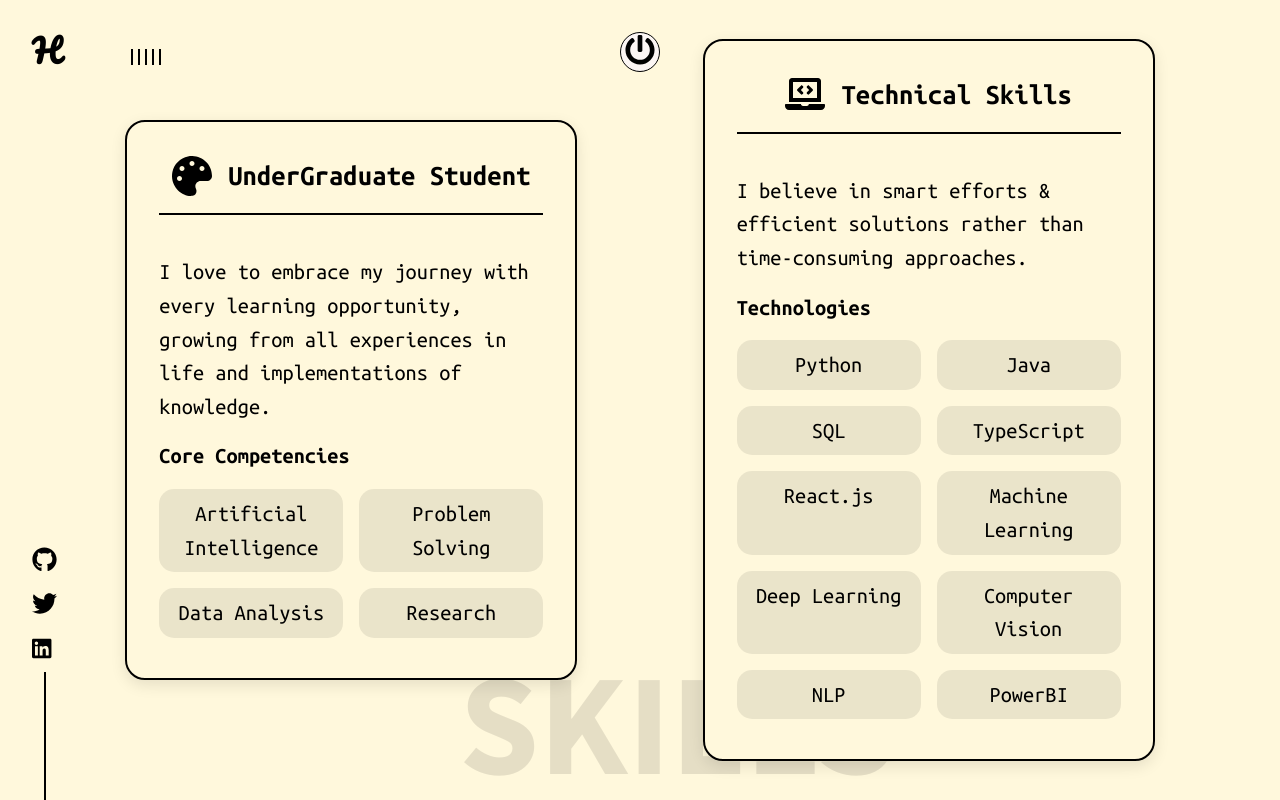
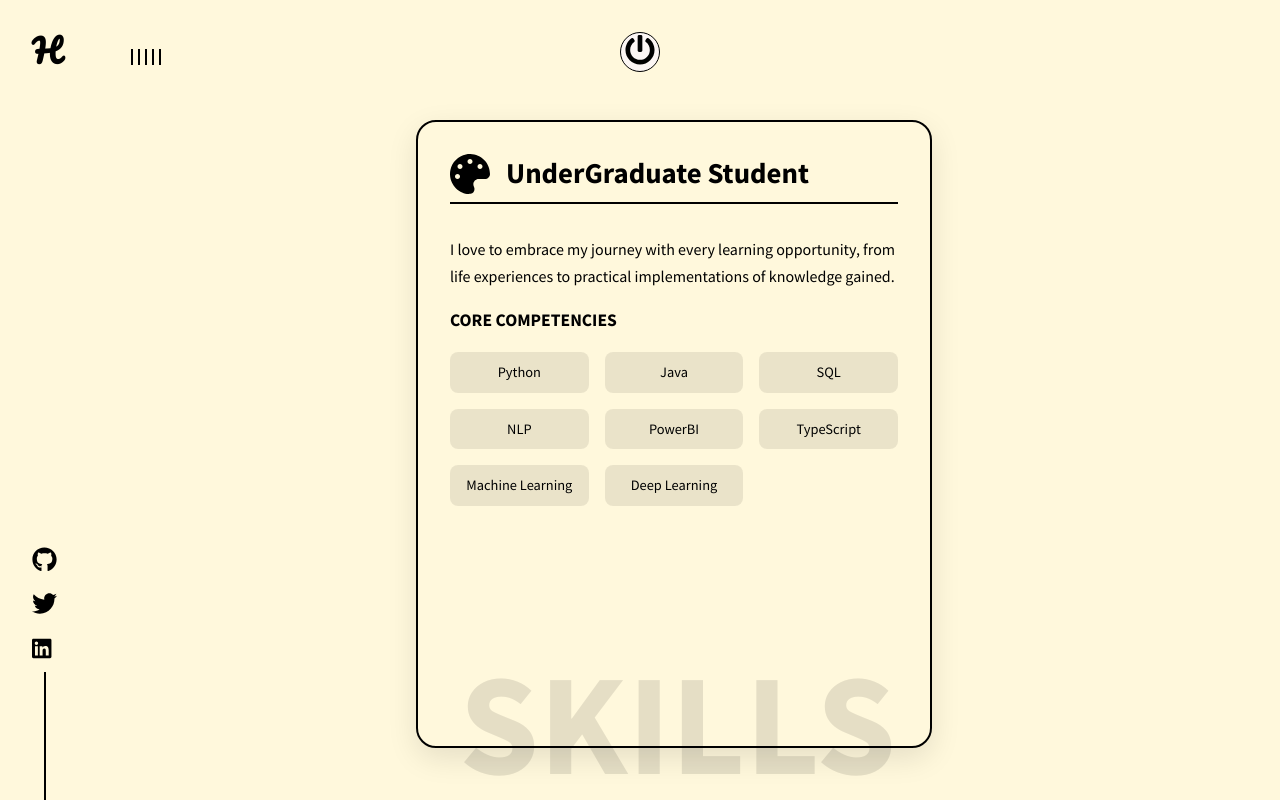
Before and after one commit to Hotragn/Hotragn_portfolio.com, a React (Create React App) app: page /skills in a window 1280 px wide. Built offline with nearby package versions, Linux system fonts and the light colour scheme.

Commit message:
Update MySkillsPage.js
Trail 2

```diff
--- a/src/components/MySkillsPage.js
+++ b/src/components/MySkillsPage.js
@@ -143,7 +143,7 @@
 
 
 import React from 'react';
-import styled, { ThemeProvider, keyframes } from 'styled-components';
+import styled, { ThemeProvider } from 'styled-components';
 import { lightTheme } from './Themes';
 import { Design, Develope } from './AllSvgs';
 import LogoComponent from '../subComponents/LogoComponent';
@@ -152,112 +152,110 @@ import PowerButton from '../subComponents/PowerButton';
 import ParticleComponent from '../subComponents/ParticleComponent';
 import BigTitle from '../subComponents/BigTitlte';
 
-const fadeIn = keyframes`
-  from { opacity: 0; transform: translateY(20px); }
-  to { opacity: 1; transform: translateY(0); }
-`;
-
 const Box = styled.div`
   background-color: ${props => props.theme.body};
   width: 100vw;
   height: 100vh;
   position: relative;
   display: flex;
-  justify-content: space-evenly;
+  justify-content: center;
   align-items: center;
-  overflow: hidden;
+`;
+
+const Container = styled.div`
+  position: relative;
+  width: 35vw;
+  height: 70vh;
+  perspective: 1000px;
 `;
 
 const Main = styled.div`
+  position: absolute;
+  width: 100%;
+  height: 100%;
+  border-radius: 20px;
+  padding: 2rem;
+  background-color: ${props => props.theme.body};
   border: 2px solid ${props => props.theme.text};
-  color: ${props => props.theme.text};
-  background-color: ${props => props.theme.body};
-  padding: 2rem;
-  width: 30vw;
-  height: auto;
-  min-height: 60vh;
-  z-index: 3;
-  line-height: 1.5;
+  box-shadow: 0 10px 30px rgba(0,0,0,0.1);
+  transition: all 0.6s cubic-bezier(0.23, 1, 0.32, 1);
+  backface-visibility: hidden;
+  transform-style: preserve-3d;
   cursor: pointer;
-  border-radius: 20px;
-  box-shadow: 0 5px 15px rgba(0,0,0,0.1);
-  backdrop-filter: blur(5px);
-  animation: ${fadeIn} 0.5s ease forwards;
-  transition: all 0.3s ease;
 
-  font-family: 'Ubuntu Mono', monospace;
-  display: flex;
-  flex-direction: column;
-  justify-content: space-between;
+  &:first-child {
+    transform: ${props => props.flipped ? 'rotateY(180deg)' : 'rotateY(0)'};
+    z-index: ${props => props.flipped ? 0 : 1};
+  }
+
+  &:last-child {
+    transform: ${props => props.flipped ? 'rotateY(0)' : 'rotateY(-180deg)'};
+    z-index: ${props => props.flipped ? 1 : 0};
+  }
 
   &:hover {
-    color: ${props => props.theme.body};
-    background-color: ${props => props.theme.text};
-    transform: translateY(-5px);
-    box-shadow: 0 10px 25px rgba(0,0,0,0.2);
+    transform: translateY(-10px);
+    box-shadow: 0 20px 40px rgba(0,0,0,0.2);
   }
 `;
 
 const Title = styled.h2`
   display: flex;
-  justify-content: center;
   align-items: center;
   font-size: calc(1em + 1vw);
   margin-bottom: 2rem;
-  padding-bottom: 1rem;
+  padding-bottom: 0.5rem;
   border-bottom: 2px solid ${props => props.theme.text};
 
-  ${Main}:hover & {
-    border-bottom-color: ${props => props.theme.body};
-    & > * {
-      fill: ${props => props.theme.body};
-    }
-  }
-
-  & > *:first-child {
+  svg {
     margin-right: 1rem;
+    transition: all 0.3s ease;
   }
 `;
 
 const Description = styled.div`
+  font-size: calc(0.6em + 0.5vw);
+  margin: 1rem 0;
+  line-height: 1.7;
+
+  strong {
+    display: block;
+    margin: 1rem 0;
+    font-size: 1.1em;
+    text-transform: uppercase;
     color: ${props => props.theme.text};
-  font-size: calc(0.6em + 1vw);
-  padding: 0.5rem 0;
-
-  ${Main}:hover & {
-    color: ${props => props.theme.body};
   }
 `;
 
 const SkillsList = styled.div`
   display: grid;
-  grid-template-columns: repeat(2, 1fr);
+  grid-template-columns: repeat(3, 1fr);
   gap: 1rem;
   margin-top: 1rem;
 `;
 
-const SkillItem = styled.div`
-  background: ${props => `${props.theme.text}15`};
-  padding: 0.5rem 1rem;
-  border-radius: 15px;
+const Skill = styled.div`
+  background: ${props => props.theme.text}15;
+  padding: 0.5rem;
+  border-radius: 8px;
   text-align: center;
+  font-size: 0.9em;
   transition: all 0.3s ease;
 
-  ${Main}:hover & {
-    background: ${props => `${props.theme.body}15`};
-    color: ${props => props.theme.body};
-  }
-
   &:hover {
-    transform: scale(1.05);
+    background: ${props => props.theme.text}30;
+    transform: translateY(-2px);
   }
 `;
 
 const MySkillsPage = () => {
-    const technicalSkills = [
-        "Python", "Java", "SQL", "TypeScript",
-        "React.js", "Machine Learning", "Deep Learning",
-        "Computer Vision", "NLP", "PowerBI"
+    const [isFlipped, setIsFlipped] = React.useState(false);
+
+    const skills = [
+        'Python', 'Java', 'SQL', 'NLP', 'PowerBI', 'TypeScript',
+        'Machine Learning', 'Deep Learning', 'React.JS',
+        'Computer Vision', 'HTML/CSS', 'Kotlin', 'JavaScript',
+        'Project Management', 'Problem Solving', 'AI'
     ];
 
     return (
@@ -268,43 +266,44 @@ const MySkillsPage = () => {
                 <PowerButton />
                 <ParticleComponent theme='light' />
 
-                <Main>
+                <Container onClick={() => setIsFlipped(!isFlipped)}>
+                    <Main flipped={isFlipped}>
                         <Title>
                             <Design width={40} height={40} />
                             UnderGraduate Student
                         </Title>
                         <Description>
                             I love to embrace my journey with every learning opportunity,
-                        growing from all experiences in life and implementations of knowledge.
+                            from life experiences to practical implementations of knowledge gained.
                         </Description>
                         <Description>
                             <strong>Core Competencies</strong>
                             <SkillsList>
-                            <SkillItem>Artificial Intelligence</SkillItem>
-                            <SkillItem>Problem Solving</SkillItem>
-                            <SkillItem>Data Analysis</SkillItem>
-                            <SkillItem>Research</SkillItem>
+                                {skills.slice(0, 8).map((skill, index) => (
+                                    <Skill key={index}>{skill}</Skill>
+                                ))}
                             </SkillsList>
                         </Description>
                     </Main>
 
-                <Main>
+                    <Main flipped={isFlipped}>
                         <Title>
                             <Develope width={40} height={40} />
-                        Technical Skills
+                            Artificial Intelligence
                         </Title>
                         <Description>
                             I believe in smart efforts & efficient solutions rather than time-consuming approaches.
                         </Description>
                         <Description>
-                        <strong>Technologies</strong>
+                            <strong>Technical Expertise</strong>
                             <SkillsList>
-                            {technicalSkills.map((skill, index) => (
-                                <SkillItem key={index}>{skill}</SkillItem>
+                                {skills.slice(8).map((skill, index) => (
+                                    <Skill key={index}>{skill}</Skill>
                                 ))}
                             </SkillsList>
                         </Description>
                     </Main>
+                </Container>
 
                 <BigTitle text="SKILLS" top="80%" right="30%" />
             </Box>
```
Lines whose indentation alone changed are shown as unchanged.
